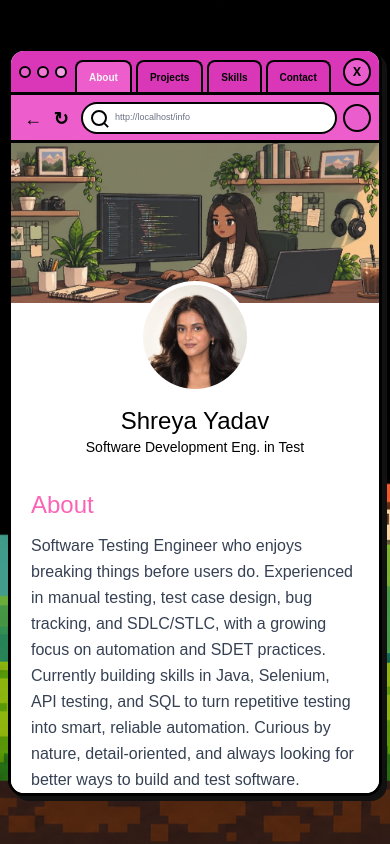
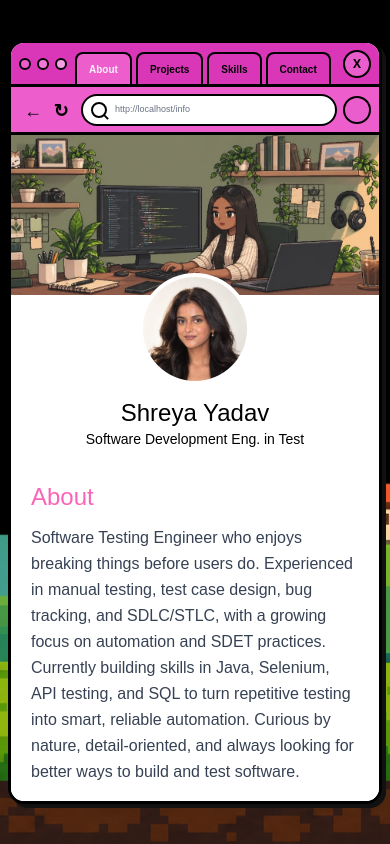
Before and after one commit to abhishekkksharma/Mario_portfolio, a Next.js app: page /info in a window 390 px wide. Built offline with nearby package versions, Linux system fonts and the light colour scheme; a web font is replaced by a local one.

Commit message:
fix:mobile view fix

```diff
--- a/components/BrowserLayout.tsx
+++ b/components/BrowserLayout.tsx
@@ -32,15 +32,15 @@ function BrowserLayout({ children }: BrowserLayoutProps) {
   }, []);
 
   return (
-    <div className="flex h-screen w-full items-center justify-center overflow-hiddena p-2 sm:p-4 lg:py-0 py-12">
+    <div className="flex h-dvh w-full items-center justify-center overflow-hidden p-2 sm:p-4 lg:py-0 py-10">
       <div
         className="
           relative
-          flex h-full w-full flex-col
+          flex h-full w-full max-h-full flex-col
           overflow-hidden
           rounded-[16px] border-[3px] border-black
           bg-white
-          shadow-[5px_5px_0px_#111]
+          shadow-[4px_4px_0px_#111]
           sm:h-[680px]
           sm:max-h-[85vh]
           sm:max-w-5xl
--- a/components/Home.tsx
+++ b/components/Home.tsx
@@ -3,7 +3,7 @@ import React from 'react'
 
 function HomePage() {
   return (
-    <div className="min-h-screen flex flex-col items-center pt-40 px-6">
+    <div className="min-h-[100dvh] flex flex-col items-center justify-center py-12 px-6">
       <div className="flex flex-col items-center text-center font-pixel text-white">
         <p className="text-2xl md:text-3xl text-pink-200 mb-">
           Welcome to Shreya's
```
